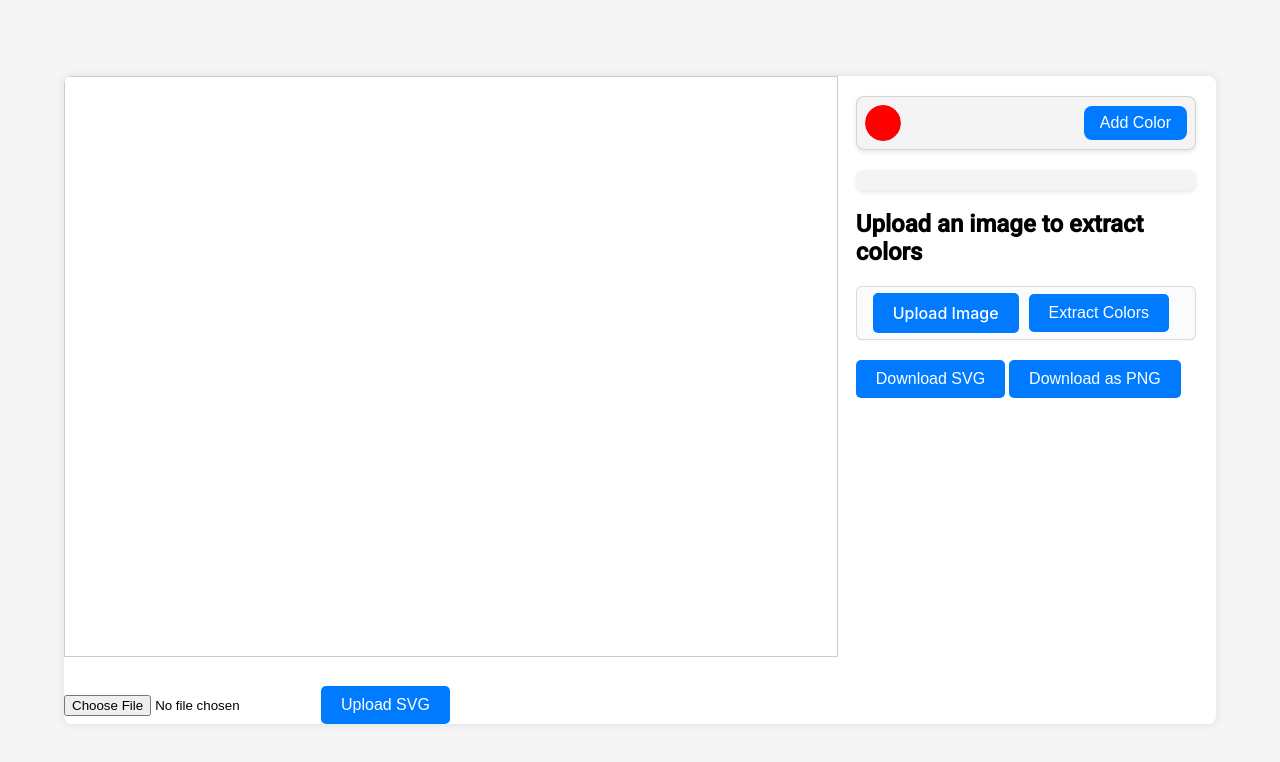
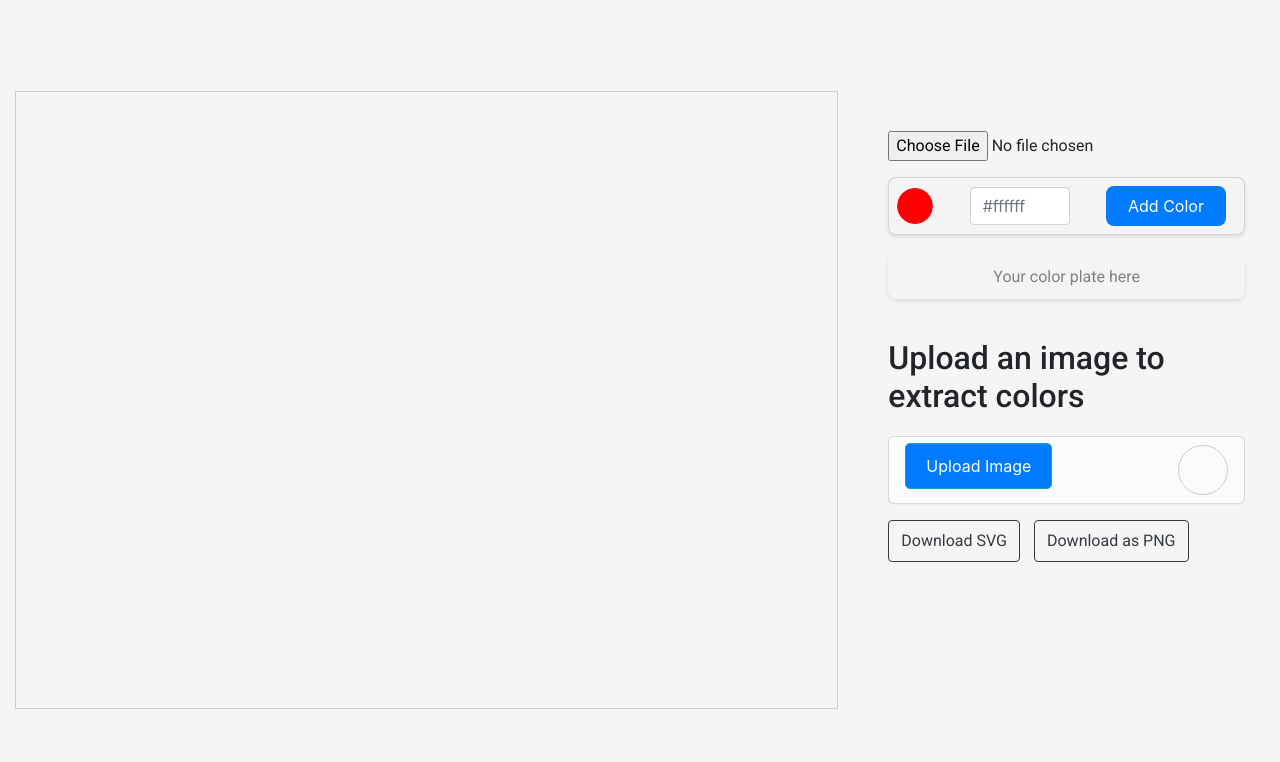
Before and after one commit to Ahmedjabnouni/MyWebApp, a plain HTML site: page editor-index.html in a window 1280 px wide. Drawn offline with nearby package versions, Linux system fonts and the light colour scheme.

Commit message:
Update editor-index.html
enhanced layout

```diff
--- a/editor-index.html
+++ b/editor-index.html
@@ -2,64 +2,68 @@
 <html lang="en">
 <head>
     <meta charset="UTF-8">
+    <meta name="viewport" content="width=device-width, initial-scale=1.0">
+    <link rel="stylesheet" href="https://maxcdn.bootstrapcdn.com/bootstrap/4.5.2/css/bootstrap.min.css">
+    <script src="https://ajax.googleapis.com/ajax/libs/jquery/3.5.1/jquery.min.js"></script>
+    <script src="https://cdnjs.cloudflare.com/ajax/libs/popper.js/1.16.0/umd/popper.min.js"></script>
+    <script src="https://maxcdn.bootstrapcdn.com/bootstrap/4.5.2/js/bootstrap.min.js"></script>
     <link rel="stylesheet" type="text/css" href="editor-style.css">
-
-    <title>Interactive SVG Editor</title>
-
+    <title>Responsive SVG Editor</title>
     <link href="https://fonts.googleapis.com/css2?family=Roboto:wght@400;500&display=swap" rel="stylesheet">
-    <!-- Styles are linked externally via a URL to Google Fonts -->
 </head>
 <body>
 
 
 
 
-    <div class="container">
-        <!-- Main container for the SVG editor, centers content and adds shadow -->
+
+
+
+    <div class="container-fluid">
+        <div class="row">
+            <div class="col-md-8">
                 <div class="svg-canvas">
-            <!-- Container specifically for the SVG canvas -->
-            <svg id="svgCanvas" width="800" height="600"></svg>
-            <!-- SVG element where graphics are displayed and manipulated -->
-            <div class="upload-svg">
-                <!-- Upload area for SVG files -->
-                <input type="file" id="svgFile" accept=".svg">
-                <button id="uploadButton">Upload SVG</button>
-                <!-- Button to trigger the upload of SVG files -->
+                    <svg id="svgCanvas" width="100%" viewBox="0 0 800 600"></svg>
                 </div>
             </div>
+            <div class="col-md-4">
                 <div class="controls">
-            <!-- Container for controls related to color picking and image uploading -->
+                    <div class="upload-svg mb-3">
+                        <input type="file" id="svgFile" accept=".svg" class="form-control-file">
+
+                    </div>
                     <div class="color-picker">
-                <!-- Color picker input to select colors -->
-                <input type="color" id="colorPicker" value="#ff0000">
-                <button onclick="addColor()">Add Color</button>
-                <!-- Button to add the selected color to the palette -->
+                        <input type="color" id="colorPicker" value="#ff0000" class="form-control">
+                        <input type="text" id="hexColorInput" placeholder="#ffffff" class="form-control" style="width: 100px; margin-left: 10px;">
+                        <button onclick="addColor()" class="btn btn-secondary" style="margin-left: 10px;">Add Color</button>
                     </div>
-            <div class="palette" id="palette"></div>
-            <!-- Container for displaying selected colors -->
-            <h2>Upload an image to extract colors</h2>
-            <!-- Heading for image upload section -->
-            <div class="image-upload">
-                <!-- Image upload area for color extraction -->
-                <label for="imageFile" class="file-upload-button">Upload Image</label>
+
+                    <div class="palette" id="palette" style="
+                    align-content: center;
+                    display: flex;
+                    justify-content: center;
+                ">
+                                        <span id="palette-placeholder" style="color: grey; display: block;">Your color plate here</span>
+
+                                    </div>
+                    <h2 style="margin-top: 40px !important;">Upload an image to extract colors</h2>
+                    <div class="image-upload mb-3">
+                        <div class="upload-controls">
+                            <label for="imageFile" class="file-upload-button btn btn-info">Upload Image</label>
                             <input type="file" id="imageFile" accept="image/*" style="display: none;">
-                <button onclick="extractColors()">Extract Colors</button>
-                <!-- Button to trigger color extraction from uploaded image -->
-                <div id="imageContainer">
-                    <img id="uploadedImage" style="display:none; max-width:100%; max-height:100%;" />
-                    <!-- Hidden image element that displays the uploaded image -->
+                        </div>
+                        <div id="imageContainer" class="image-preview">
+                            <img id="uploadedImage" alt="Uploaded Image Preview" style="display:none; max-width:100%; max-height:100%;">
                         </div>
                     </div>
-            <button id="downloadSvgButton">Download SVG</button>
-            <button id="downloadPngButton">Download as PNG</button>
 
-            <div class="extracted-colors" id="extractedPalette"></div>
-            <!-- Container for displaying extracted colors -->
+                    <button id="downloadSvgButton" class="btn btn-outline-dark">Download SVG</button>
+                    <button id="downloadPngButton" class="btn btn-outline-dark">Download as PNG</button>
+                </div>
+            </div>
         </div>
     </div>
     <script src="editor-script.js"></script>
-
     <script src="https://cdnjs.cloudflare.com/ajax/libs/color-thief/2.3.0/color-thief.umd.js"></script>
-    <!-- External script for color extraction functionality -->
 </body>
 </html>
```
Lines whose indentation alone changed are shown as unchanged.
